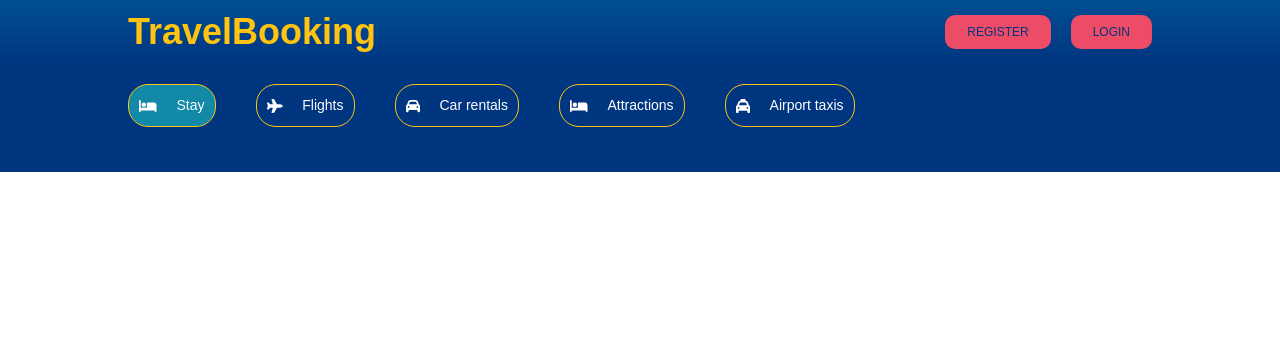
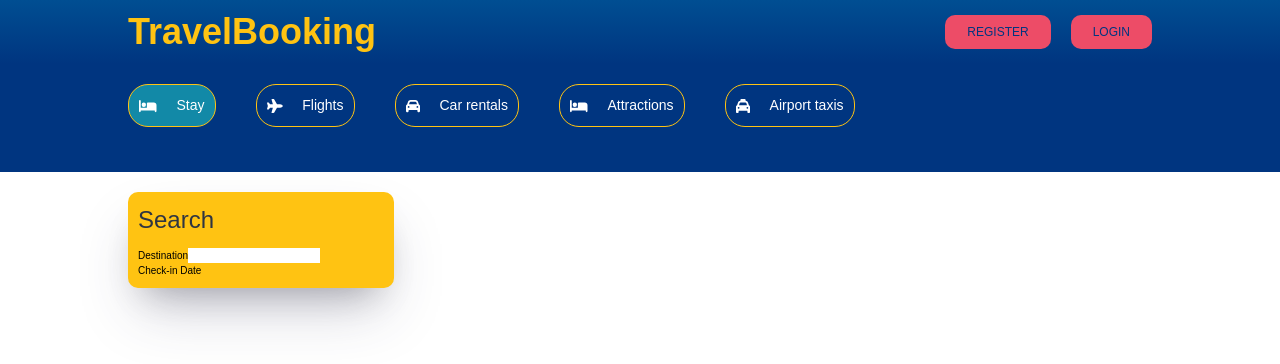
Before and after one commit to DevAnonitos/Booking-App, a React (Create React App) app: page /hotels in a window 1280 px wide. Shown: the top 364 px of the page. Built offline with nearby package versions, Linux system fonts and the light colour scheme.

Commit message:
update-listSearch

```diff
--- a/public/index.html
+++ b/public/index.html
@@ -1,5 +1,5 @@
 <!DOCTYPE html>
-<html lang="en">
+<html lang="en-US">
   <head>
     <meta charset="utf-8" />
     <link rel="icon" href="%PUBLIC_URL%/favicon.ico" />
--- a/src/components/header/header.css
+++ b/src/components/header/header.css
@@ -39,12 +39,8 @@
 }
 
 .headerListItem:hover{
-    animation: pulse;
-    -webkit-animation: pulse;
-    -o-animation: pulse;
-    -ms-animation: pulse;
+    box-shadow: rgba(136, 165, 191, 0.48) 6px 2px 16px 0px, rgba(255, 255, 255, 0.8) -6px -2px 16px 0px;
     background-color: #1289A7;
-    animation-duration: 2s;
 }
 
 .headerTitle {
--- a/src/pages/list/List.jsx
+++ b/src/pages/list/List.jsx
@@ -9,6 +9,24 @@ const List = () => {
     <div>
       <Navbar />
       <Header type="list" />
+      <div className="listContainer">
+        <div className="listWrapper">
+          <div className="listSearch">
+            <h1 className="listTitle">Search</h1>
+            <div className="listItems">
+              <label>Destination</label>
+              <input type="text" />
+            </div>
+            <div className="listItems">
+              <label>Check-in Date</label>
+
+            </div>
+          </div>
+          <div className="listResult">
+
+          </div>
+        </div>
+      </div>
     </div>
   )
 }
--- a/src/pages/list/list.css
+++ b/src/pages/list/list.css
@@ -0,0 +1,33 @@
+.listContainer{
+    display: flex;
+    justify-content: center;
+    margin-top: 20px;
+}
+
+.listWrapper{
+    width: 100%;
+    max-width: 1024px;
+    display: flex;
+    gap: 20px;
+}
+
+.listSearch{
+    flex: 1;
+    top: 10px;
+    position: sticky;
+    padding: 10px;
+    border-radius: 10px;
+    background-color: #FFC312;
+    box-shadow: rgba(50, 50, 93, 0.25) 0px 30px 60px -12px, rgba(0, 0, 0, 0.3) 0px 18px 36px -18px;
+}
+
+.listTitle{
+    font-size: 2.4rem;
+    color: #2f3542;
+    margin-bottom: 10px;
+    cursor: default;
+}
+
+.listResult{
+    flex: 3;
+}
```
